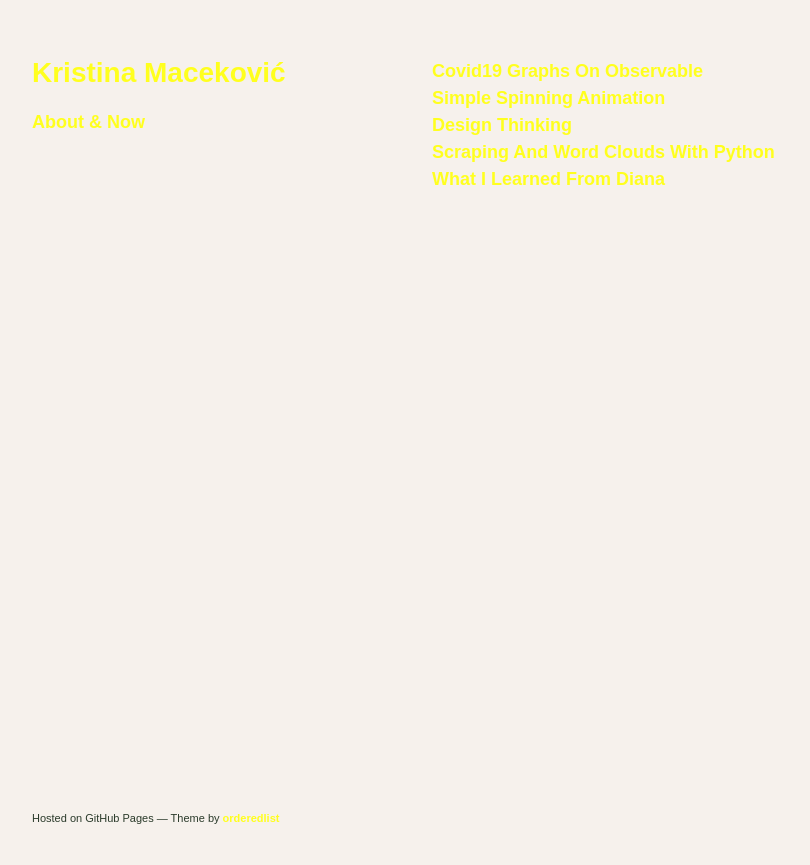
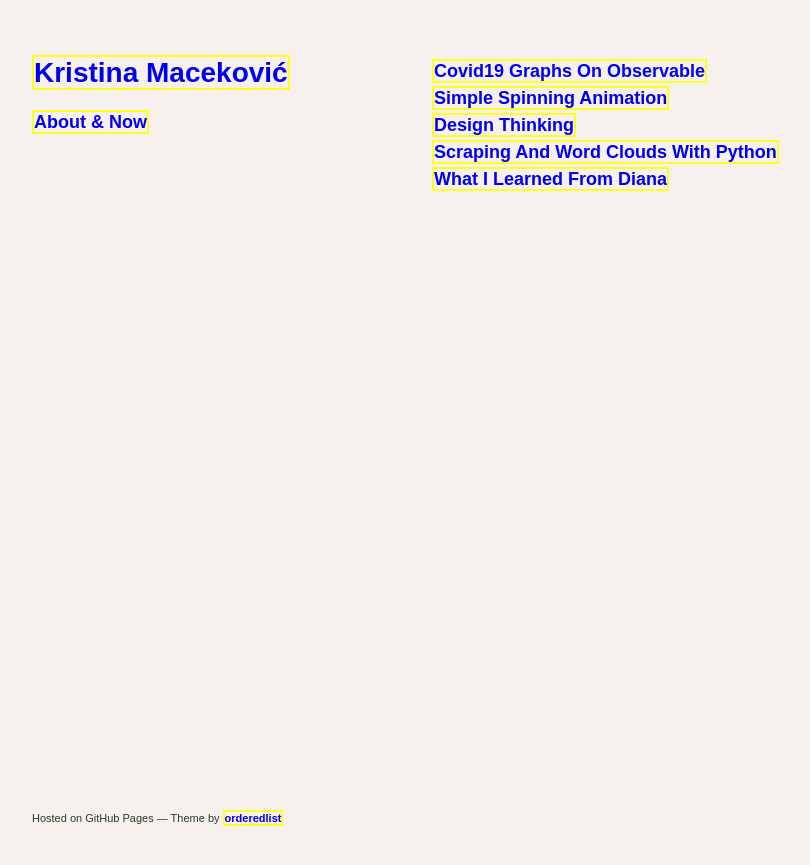
Before and after one commit to kristinamacekovic/new-web, a Jekyll site: the page built from index.md, in a window 1280 px wide. Shown: the top 865 px of the page, without its empty margins (178-988 px from the left). Built offline with Jekyll 4.4.1, drawn with Linux system fonts in a browser that asks for light colours.

Commit message:
Change color

```diff
--- a/_sass/jekyll-theme-minimal.scss
+++ b/_sass/jekyll-theme-minimal.scss
@@ -62,13 +62,13 @@ h6 {
 a {
   text-decoration: none;
   font-weight: bold;
-  color: var(--accent-color);
+  border: 2px solid var(--accent-color);
 }
 
 a:hover,
 a:focus {
   font-weight: bold;
-  color: var(--accent-color);
+  border: 2px solid var(--accent-color);
 }
 
 a small {
```
